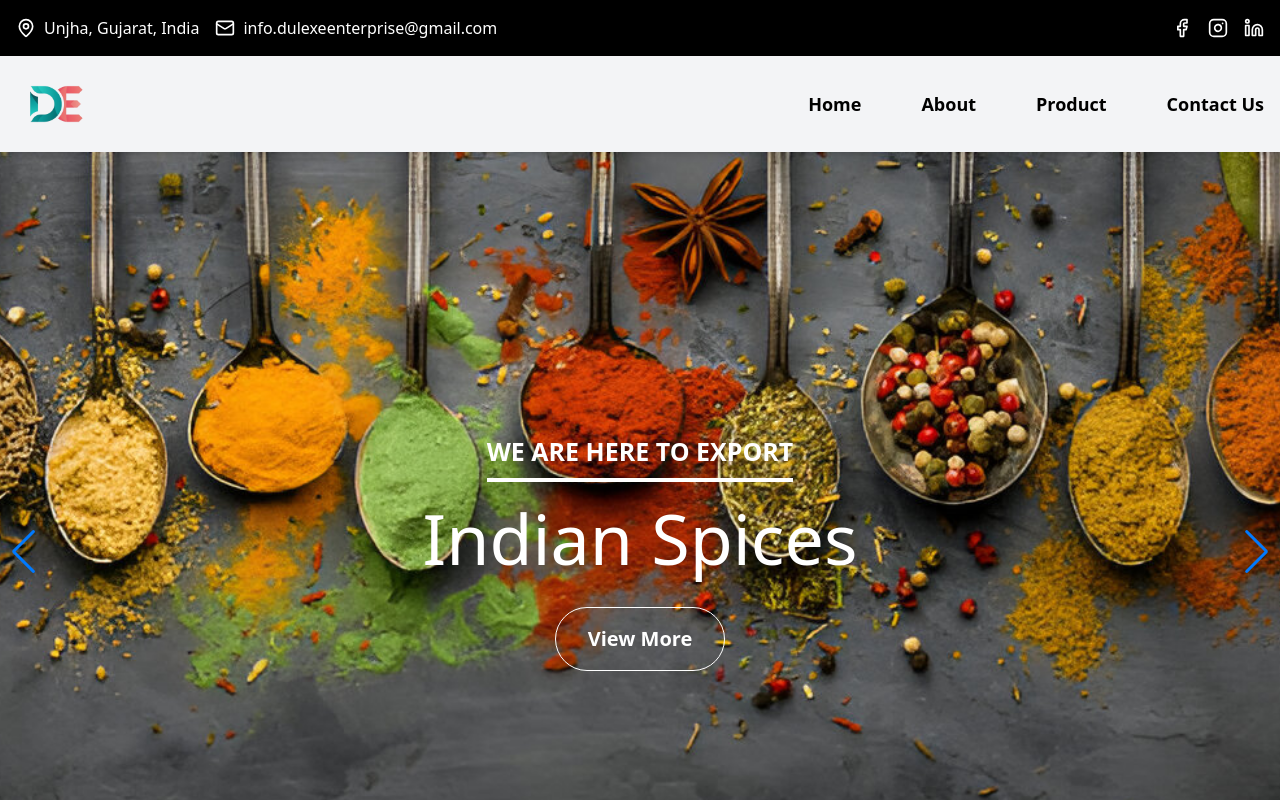
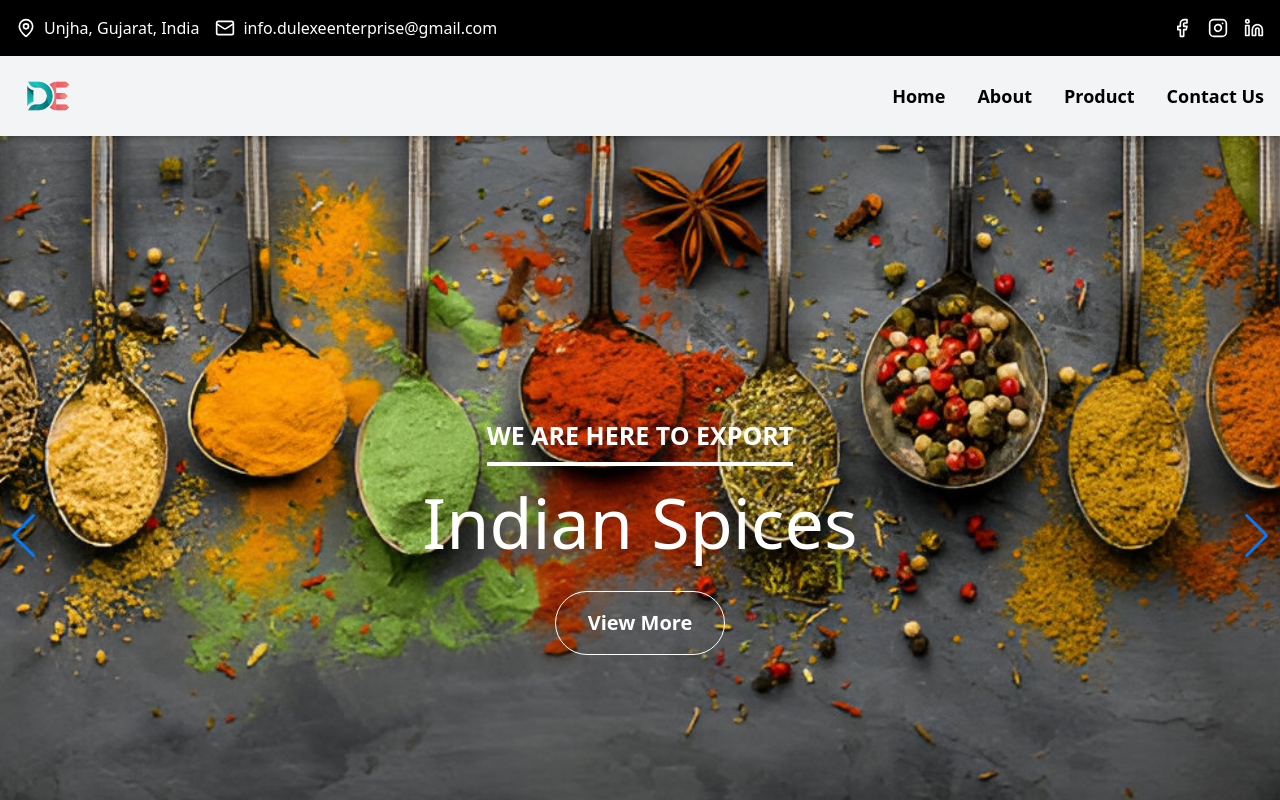
Before and after one commit to Prince7984/Dulexe-Enterprise, a React (Vite) app: page / in a window 1280 px wide. Shown: the top 800 px of the page. Built offline with nearby package versions, Linux system fonts and the light colour scheme.

Commit message:
new update

```diff
--- a/src/components/Ls.jsx
+++ b/src/components/Ls.jsx
@@ -13,7 +13,7 @@
         </div>
 
         {/* Quick Links */}
-        <div>
+        <div className="space-y-2">
           <h1 className="font-bold text-white text-[24px] md:text-[28px]">Quick Links</h1>
           <ol className="text-white text-md font-bold space-y-1">
             <li className="cursor-pointer hover:text-orange-300">
@@ -32,8 +32,8 @@
         </div>
 
         {/* Products Section */}
-        <div>
-          <h1 className="font-bold text-white mt-[-55px] text-[24px] md:text-[28px]">Products</h1>
+        <div className="space-y-2">
+          <h1 className="font-bold text-white text-[24px] md:text-[28px]">Products</h1>
           <ol className="text-white text-md font-bold space-y-1">
             <li className="cursor-pointer hover:text-orange-300">
               <Link to="/Spices">Spices</Link>
@@ -45,7 +45,7 @@
         </div>
 
         {/* Contact Section */}
-        <div className="text-white mt-[-55px] space-y-2">
+        <div className="text-white space-y-4">
           <div className="flex items-center justify-center md:justify-start">
             <MapPin size={18} />
             <a href="https://maps.app.goo.gl/rJyebbK4Zhtyf48n6" target="_blank" rel="noopener noreferrer" className="ml-2 hover:underline">
--- a/src/components/Navbar2.jsx
+++ b/src/components/Navbar2.jsx
@@ -1,17 +1,28 @@
-import React from 'react';
-import { Link } from 'react-router-dom';
+import React, { useState } from "react";
+import { Link } from "react-router-dom";
+import { Menu, X } from "lucide-react"; // Icons for menu
 
 const Navbar2 = () => {
+  const [isOpen, setIsOpen] = useState(false); // State to toggle menu
+
   return (
-    <nav className="flex flex-col md:flex-row justify-between items-center px-4 py-2 bg-gray-100 text-black">
-
+    <nav className="bg-gray-100 text-black shadow-md">
+      <div className="flex justify-between items-center px-4 py-2">
         {/* Logo Section */}
         <div className="flex items-center">
-        <img src="/logo2.png" alt="Logo" className="h-20 w-20 mr-2" />
+          <img src="/logo2.png" alt="Logo" className="h-16 w-16" />
         </div>
 
-      {/* Navigation Menu */}
-      <ol className="flex flex-col  gap-4 md:flex-row  md:gap-15 text-lg font-bold mt-3 md:mt-0">
+        {/* Hamburger Button (Visible only on mobile) */}
+        <button
+          className="md:hidden p-2 rounded focus:outline-none"
+          onClick={() => setIsOpen(!isOpen)}
+        >
+          {isOpen ? <X size={30} /> : <Menu size={30} />}
+        </button>
+
+        {/* Desktop Menu */}
+        <ol className="hidden md:flex gap-8 text-lg font-bold">
           <li className="cursor-pointer hover:text-gray-600">
             <Link to="/">Home</Link>
           </li>
@@ -25,7 +36,25 @@
             <Link to="/contact">Contact Us</Link>
           </li>
         </ol>
+      </div>
 
+      {/* Mobile Menu (Shown when isOpen is true) */}
+      {isOpen && (
+        <ol className="md:hidden flex flex-col items-center gap-4 py-4 bg-gray-200 text-lg font-bold">
+          <li className="cursor-pointer hover:text-gray-600">
+            <Link to="/" onClick={() => setIsOpen(false)}>Home</Link>
+          </li>
+          <li className="cursor-pointer hover:text-gray-600">
+            <Link to="/about" onClick={() => setIsOpen(false)}>About</Link>
+          </li>
+          <li className="cursor-pointer hover:text-gray-600">
+            <Link to="/product" onClick={() => setIsOpen(false)}>Product</Link>
+          </li>
+          <li className="cursor-pointer hover:text-gray-600">
+            <Link to="/contact" onClick={() => setIsOpen(false)}>Contact Us</Link>
+          </li>
+        </ol>
+      )}
     </nav>
   );
 };
```
Lines whose indentation alone changed are shown as unchanged.
